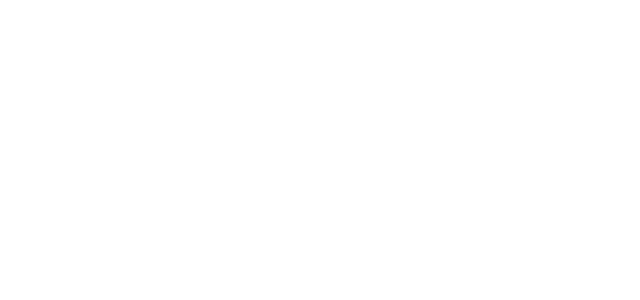
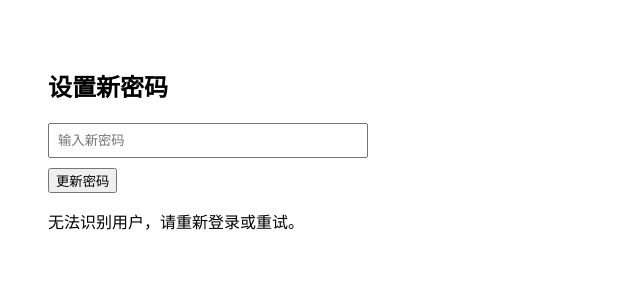
Before and after one commit to Olivia-SMY/ecat-fullstack, a React (Vite) app in the folder esat-client/: page /update-password in a window 1280 px wide. Before the commit this address had no page. Shown: the top 300 px of the page, without its empty margins (0-640 px from the left). Built offline with nearby package versions, Linux system fonts and the light colour scheme.

Commit message:
Add update password page and route

```diff
--- a/esat-client/src/App.jsx
+++ b/esat-client/src/App.jsx
@@ -10,7 +10,8 @@ import LoginPage from './pages/LoginPage';
 import RegisterPage from './pages/RegisterPage';
 import MyRecordsPage from './pages/MyRecordsPage';
 import ProtectedRoute from './components/ProtectedRoute';
-
+import ResetPasswordPage from './pages/ResetPasswordPage';
+import UpdatePasswordPage from './pages/UpdatePasswordPage';
 function App() {
   return (
     <Routes>
@@ -38,6 +39,8 @@ function App() {
       <Route path="/login" element={<LoginPage />} />
       <Route path="/register" element={<RegisterPage />} />
       <Route path="/records" element={<MyRecordsPage />} />
+      <Route path="/reset-password" element={<ResetPasswordPage />} />
+      <Route path="/update-password" element={<UpdatePasswordPage />} />
     </Routes>
   );
 }
--- a/esat-client/src/pages/LoginPage.jsx
+++ b/esat-client/src/pages/LoginPage.jsx
@@ -37,6 +37,12 @@ const LoginPage = () => {
       </form>
       <p>{status}</p>
       <button onClick={() => navigate('/register')} style={{ marginTop: 10 }}>还没有账号？去注册</button>
+      <p style={{ marginTop: '10px' }}>
+  <button onClick={() => navigate('/reset-password')} style={{ color: '#2f80ed', background: 'none', border: 'none', cursor: 'pointer' }}>
+    忘记密码？
+  </button>
+</p>
+
     </div>
   );
 };
--- /dev/null
+++ b/esat-client/src/pages/ResetPasswordPage.jsx
@@ -0,0 +1,37 @@
+import React, { useState } from 'react';
+import { supabase } from '../utils/supabase';
+
+const ResetPasswordPage = () => {
+  const [email, setEmail] = useState('');
+  const [message, setMessage] = useState('');
+
+  const handleReset = async () => {
+    const { error } = await supabase.auth.resetPasswordForEmail(email, {
+      redirectTo: 'https://smyesatweb2.netlify.app/update-password'
+    });
+
+    if (error) {
+      setMessage('发送失败：' + error.message);
+    } else {
+      setMessage('重置链接已发送到邮箱，请查收。');
+    }
+  };
+
+  return (
+    <div style={{ padding: 40 }}>
+      <h2>重置密码</h2>
+      <input
+        type="email"
+        placeholder="输入你的邮箱"
+        value={email}
+        onChange={e => setEmail(e.target.value)}
+        style={{ padding: 8, marginBottom: 10, width: '100%', maxWidth: 300 }}
+      />
+      <br />
+      <button onClick={handleReset}>发送重置链接</button>
+      <p>{message}</p>
+    </div>
+  );
+};
+
+export default ResetPasswordPage;
--- /dev/null
+++ b/esat-client/src/pages/UpdatePasswordPage.jsx
@@ -0,0 +1,47 @@
+import React, { useState, useEffect } from 'react';
+import { useNavigate } from 'react-router-dom';
+import { supabase } from '../utils/supabase';
+
+const UpdatePasswordPage = () => {
+  const [newPassword, setNewPassword] = useState('');
+  const [message, setMessage] = useState('');
+  const navigate = useNavigate();
+
+  useEffect(() => {
+    // Supabase 自动从 URL 中恢复 session，无需额外处理
+    supabase.auth.getSession().then(({ data: { session } }) => {
+      if (!session) {
+        setMessage('无法识别用户，请重新登录或重试。');
+      }
+    });
+  }, []);
+
+  const handleUpdate = async () => {
+    const { error } = await supabase.auth.updateUser({ password: newPassword });
+
+    if (error) {
+      setMessage('更新失败：' + error.message);
+    } else {
+      setMessage('密码更新成功，即将跳转到登录页...');
+      setTimeout(() => navigate('/login'), 2000);
+    }
+  };
+
+  return (
+    <div style={{ padding: 40 }}>
+      <h2>设置新密码</h2>
+      <input
+        type="password"
+        placeholder="输入新密码"
+        value={newPassword}
+        onChange={e => setNewPassword(e.target.value)}
+        style={{ padding: 8, marginBottom: 10, width: '100%', maxWidth: 300 }}
+      />
+      <br />
+      <button onClick={handleUpdate}>更新密码</button>
+      <p>{message}</p>
+    </div>
+  );
+};
+
+export default UpdatePasswordPage;
```
